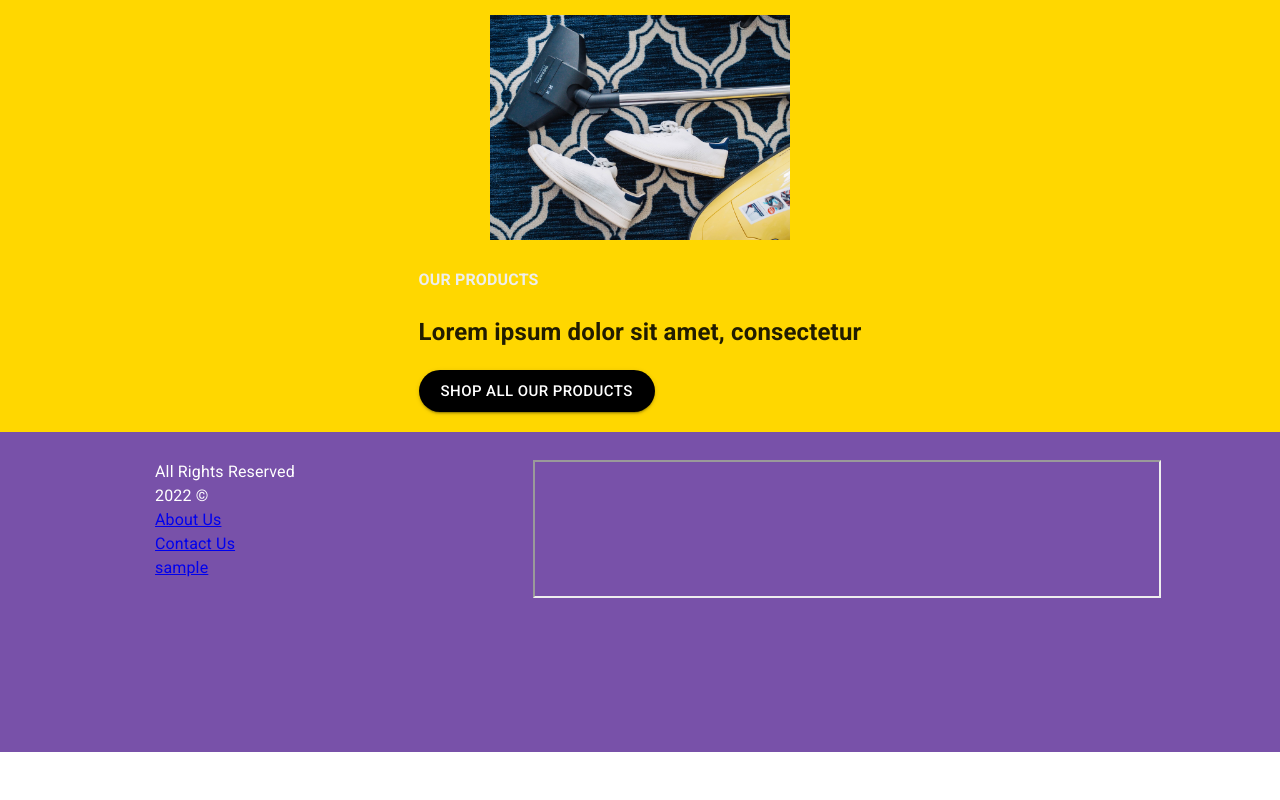
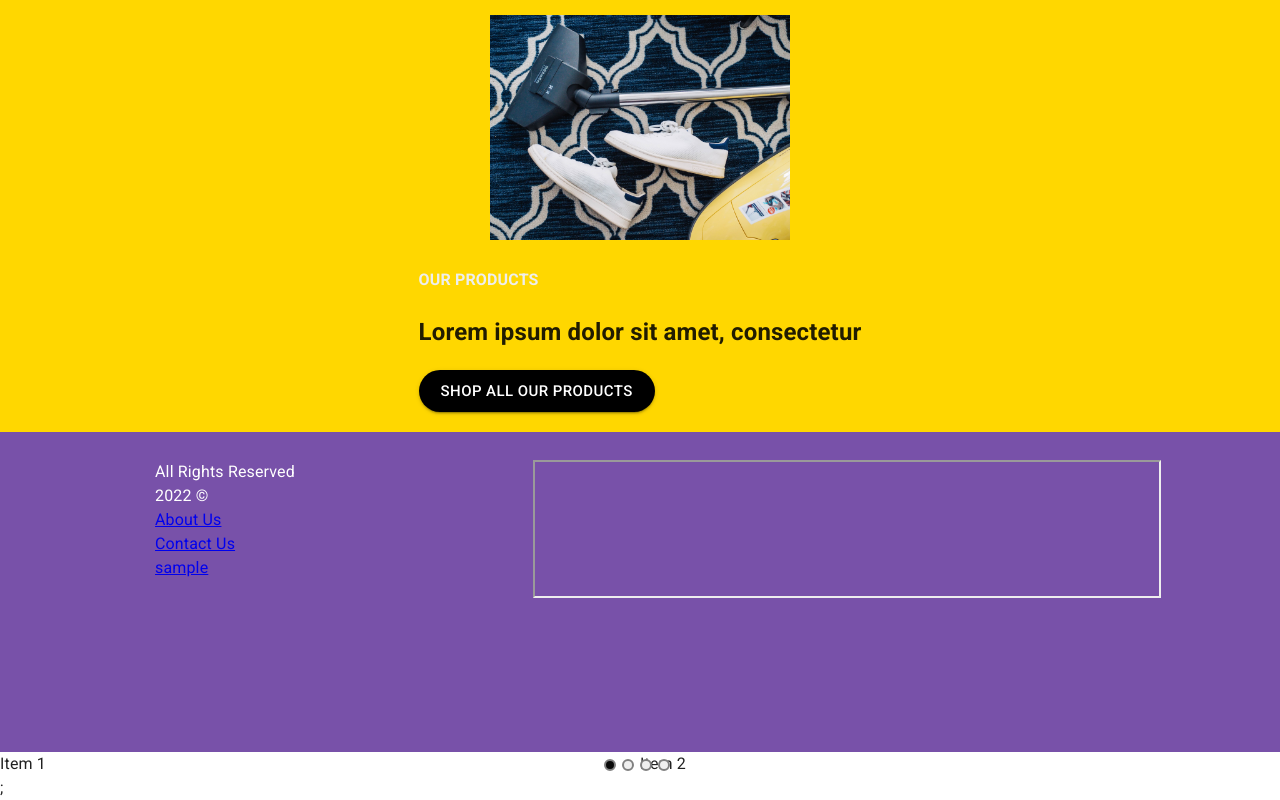
Before and after one commit to modernet/shoe_cleaner, a Next.js app: page / in a window 1280 px wide. Shown: the part 1375-2175 px from the top of the page. Before the commit the page ends 2127 px from the top, so only its background shows below. Built offline with nearby package versions, Linux system fonts and the light colour scheme.

Commit message:
upload for temp carousel

```diff
--- /dev/null
+++ b/components/Carousel/index.js
@@ -0,0 +1,53 @@
+import React from "react";
+import Carousel from "react-multi-carousel";
+import "react-multi-carousel/lib/styles.css";
+
+export default function CarouselImg() {
+  const responsive = {
+    superLargeDesktop: {
+      // the naming can be any, depends on you.
+      breakpoint: { max: 4000, min: 3000 },
+      items: 5,
+    },
+    desktop: {
+      breakpoint: { max: 3000, min: 1024 },
+      items: 3,
+    },
+    tablet: {
+      breakpoint: { max: 1024, min: 464 },
+      items: 2,
+    },
+    mobile: {
+      breakpoint: { max: 464, min: 0 },
+      items: 1,
+    },
+  };
+  return (
+    <div>
+      <Carousel
+        swipeable={false}
+        draggable={false}
+        showDots={true}
+        responsive={responsive}
+        ssr={true} // means to render carousel on server-side.
+        infinite={true}
+        // autoPlay={this.props.deviceType !== "mobile" ? true : false}
+        autoPlaySpeed={1000}
+        keyBoardControl={true}
+        customTransition="all .5"
+        transitionDuration={500}
+        containerClass="carousel-container"
+        removeArrowOnDeviceType={["tablet", "mobile"]}
+        // deviceType={this.props.deviceType}
+        dotListClass="custom-dot-list-style"
+        itemClass="carousel-item-padding-40-px"
+      >
+        <div>Item 1</div>
+        <div>Item 2</div>
+        <div>Item 3</div>
+        <div>Item 4</div>
+      </Carousel>
+      ;
+    </div>
+  );
+}
--- a/package.json
+++ b/package.json
@@ -19,6 +19,7 @@
     "next": "12.2.2",
     "react": "18.2.0",
     "react-dom": "18.2.0",
+    "react-multi-carousel": "^2.8.2",
     "react-scroll": "^1.8.7",
     "styled-components": "^5.3.5"
   },
--- a/pages/index.js
+++ b/pages/index.js
@@ -6,6 +6,7 @@
 import Footer from '../components/Footer';
 import React, { useState } from 'react';
 import Sidebar from '../components/Sidebar'
+import Carousel from '../components/Carousel';
 
 
 export default function Home() {
@@ -26,6 +27,8 @@
       <PackageSection />
       <Footer />
 
+      <Carousel />
+
       </CssBaseline>
     </div>
   )
```
Also changed, not shown: 2 other files (tests, documents, lock files or other folders).
